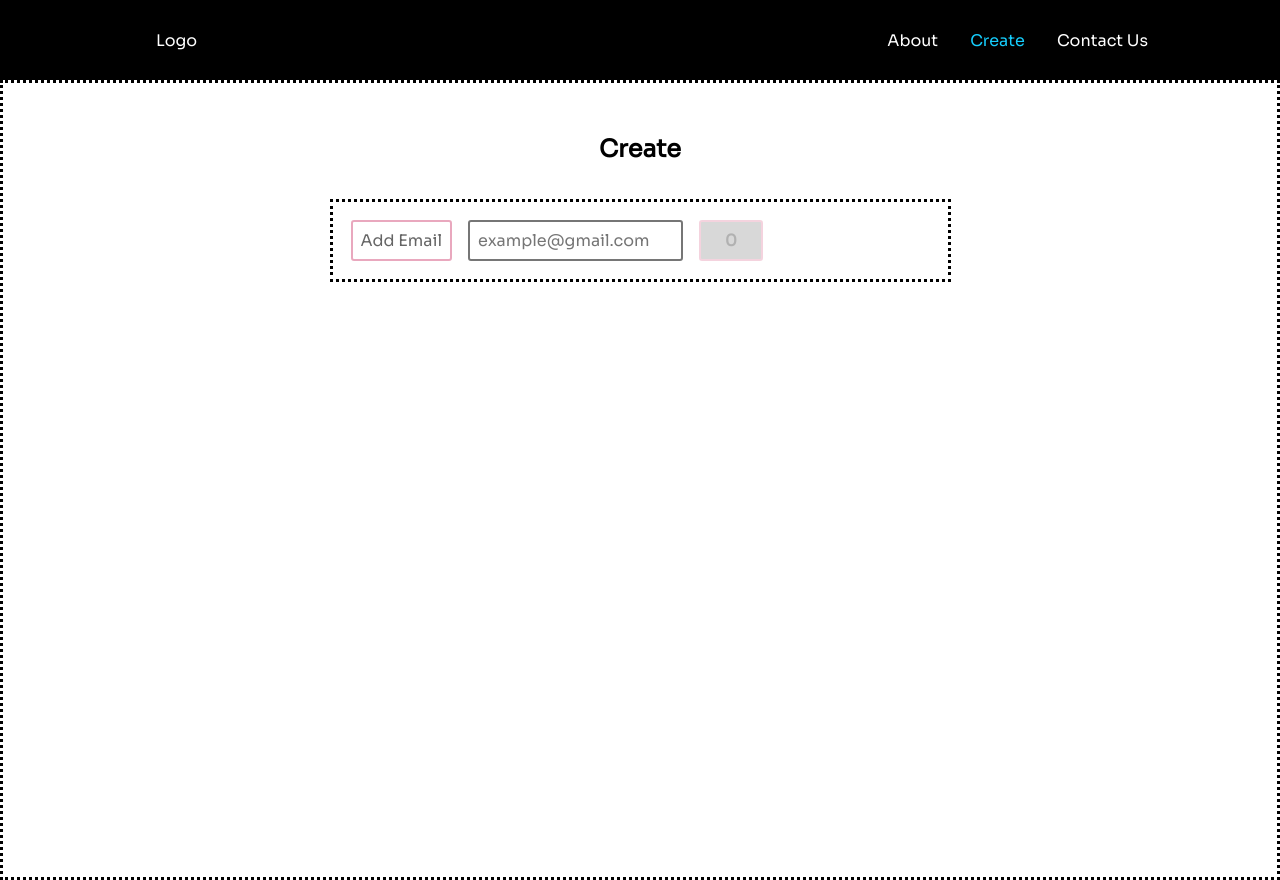
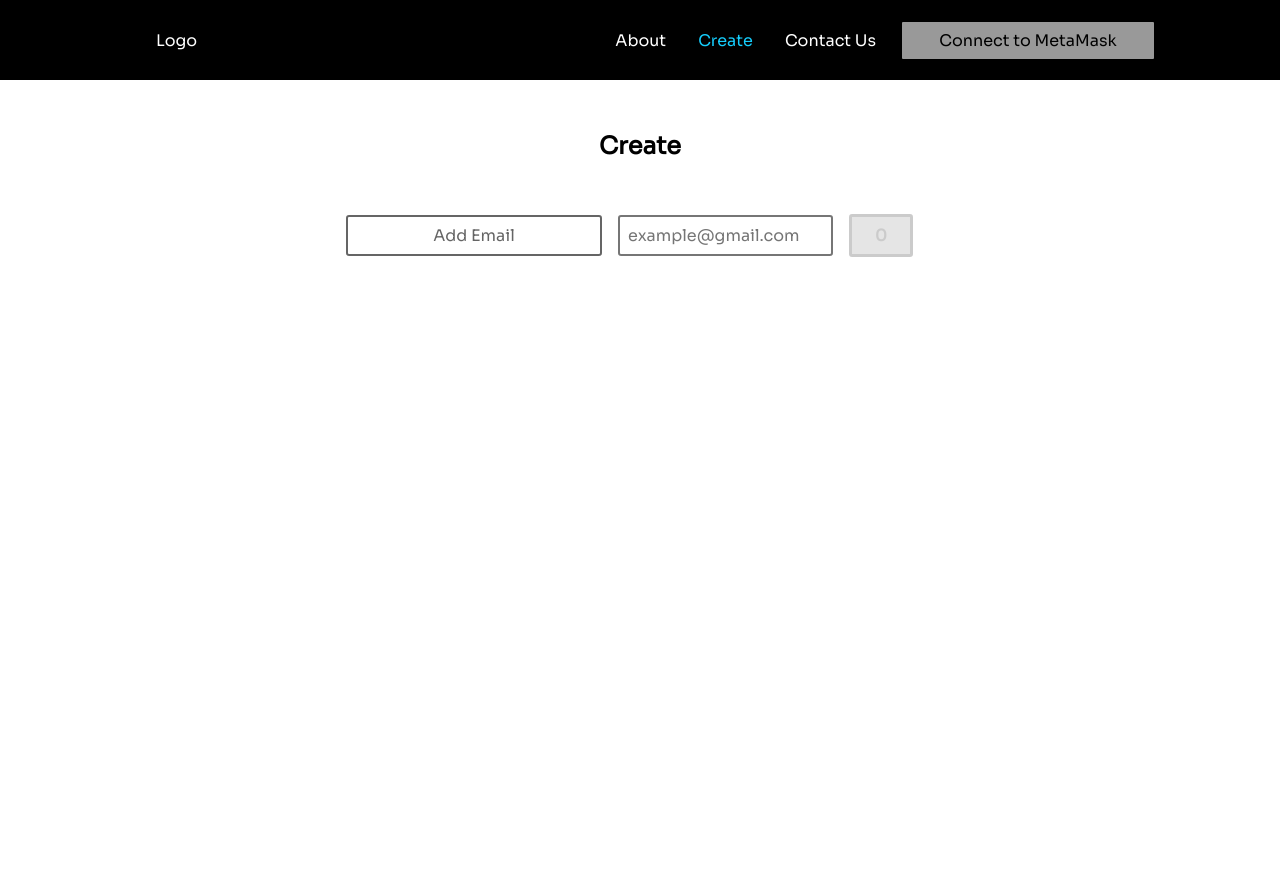
Before and after one commit to alex-straw/zk-broadcasting-app-frontend, a React (Create React App) app: page /create in a window 1280 px wide. After the commit the page ends 800 px from the top, so only its background shows below. Built offline with nearby package versions, Linux system fonts and the light colour scheme.

Commit message:
working metamask button and user context

```diff
--- a/package.json
+++ b/package.json
@@ -6,6 +6,7 @@
     "@testing-library/jest-dom": "^5.16.4",
     "@testing-library/react": "^13.3.0",
     "@testing-library/user-event": "^13.5.0",
+    "ethers": "^5.6.9",
     "react": "^18.2.0",
     "react-dom": "^18.2.0",
     "react-icons": "^4.4.0",
--- a/src/App.js
+++ b/src/App.js
@@ -1,4 +1,4 @@
-import React from 'react';
+import {React, useState} from 'react';
 import './App.css';
 import Navbar from './components/Navbar';
 import { BrowserRouter as Router, Routes, Route } from 'react-router-dom';
@@ -7,9 +7,20 @@ import About from './pages/about';
 import Create from './pages/create';
 import Contact from './pages/contact';
 import SignUp from './pages/signup';
+import { UserContext } from "./helpers/UserContext"
+
 
 function App() {
+
+    // Address of Metamask user
+    const [address, setAddress] = useState();
+    // Signer to enable user to interact with contracts
+    const [signer, setSigner] = useState();
+    // Context containing user address and signer object to be reused across app
+    const userContext = { address, setAddress, signer, setSigner };
+
   return (
+    <UserContext.Provider value={userContext}>
         <Router>
         <Navbar />
         <Routes>
@@ -20,6 +31,7 @@ function App() {
             <Route path='/sign-up' element={<SignUp/>} />
         </Routes>
         </Router>
+    </UserContext.Provider>
   );
 }
 
--- a/src/component-styles/generic-styles.js
+++ b/src/component-styles/generic-styles.js
@@ -14,14 +14,15 @@ export const Button = styled.button`
     font-size: 1em;
     margin: 0.5em;
     padding: 0.5em;
-    border: 2px solid palevioletred;
+    border-style: solid;
     border-radius: 3px;
     background: white;
     opacity: 0.6;
     transition: 0.3s;
+    width: 20vw;
 
     &:hover {
-        background-color: palevioletred;
+        border-style: solid;
         opacity: 1;
     }
 `;
@@ -30,9 +31,9 @@ export const TextBox = styled.h2`
     font-size: 1em;
     margin: 0.5em;
     padding: 0.5em;
-    border: 2px solid palevioletred;
+    border-style: solid;
     border-radius: 3px;
-    opacity: 0.3;
+    opacity: 0.2;
     background: grey;
     display: inline-block;
     width: 5vw;
@@ -44,7 +45,7 @@ export const EmailCard = styled.div`
     font-size: 1em;
     margin: 0.5em;
     padding: 0.5em;
-    border: 2px solid palevioletred;
+    border-style: solid;
     border-radius: 3px;
     background: white;
     display: inline-block;
--- a/src/component-styles/layout-styles.js
+++ b/src/component-styles/layout-styles.js
@@ -3,10 +3,9 @@ import styled from 'styled-components';
 export const Wrapper = styled.section`
     padding: 1em;
     background: white;
-    border: dotted;
     margin: 5;
     width: 100%;
-    height: 100vh;
+    height: 80%;
 `;
 
 export const Title = styled.h1`
@@ -19,5 +18,4 @@ export const CenterComponent = styled.section`
     margin: auto;
     width: 50%;
     padding: 10px;
-    border: dotted;
 `
--- a/src/component-styles/navbar-styles.js
+++ b/src/component-styles/navbar-styles.js
@@ -33,9 +33,23 @@ export const NavMenu = styled.div`
 `;
 
 export const NavBtn = styled.nav`
+  border-radius: 4px;
+  background: #256ce1;
   display: flex;
+  color: #fff;
+  cursor: pointer;
   align-items: center;
-  margin-right: 24px;
+  margin-right: -24px;
+  margin-left: 24px;
+  padding: 10px 22px;
+  height: 2em;
+
+
+  &:hover {
+    transition: all 0.2s ease-in-out;
+    background: #fff;
+    color: #010606;
+  }
 
 `;
 
--- a/src/components/Navbar/index.js
+++ b/src/components/Navbar/index.js
@@ -3,9 +3,11 @@ import {
   Nav,
   NavLink,
   NavMenu,
-  // NavBtn,
-  // NavBtnLink
+  NavBtn,
+  NavBtnLink
 } from '../../component-styles/navbar-styles';
+import MetaMask from './metamask';
+import { Button } from '../../component-styles/generic-styles';
 
 const Navbar = () => {
   return (
@@ -26,15 +28,8 @@ const Navbar = () => {
           <NavLink to='/contact-us'>
             Contact Us
           </NavLink>
-          {/* <NavLink to='/sign-up'>
-            Sign Up
-          </NavLink> */}
-          {/* Second Nav */}
-          {/* <NavBtnLink to='/sign-in'>Sign In</NavBtnLink> */}
+          <MetaMask/>
         </NavMenu>
-        {/* <NavBtn>
-          <NavBtnLink to='/signin'>Sign In</NavBtnLink>
-        </NavBtn> */}
       </Nav>
     </>
   );
--- /dev/null
+++ b/src/components/Navbar/metamask.js
@@ -0,0 +1,41 @@
+import React, { useState, useContext } from "react";
+import { UserContext } from "../../helpers/UserContext"
+import { ethers } from "ethers";
+import { Button } from "../../component-styles/generic-styles";
+
+const MetaMask = () => {
+    const [buttonText, setButtonText] = useState("Connect to MetaMask");
+    const [userBalance, setUserBalance] = useState();
+    const userContext = useContext(UserContext);
+
+    const changeText = (text) => {
+        setButtonText(text);
+    };
+
+    const handleButtonClick = () => {
+        connectWalletHandler();
+        changeText("Connected");
+    };
+
+    const connectWalletHandler = () => {
+        if (window.ethereum) {
+        const provider = new ethers.providers.Web3Provider(window.ethereum);
+        userContext.setSigner(provider.getSigner());
+        window.ethereum
+            .request({ method: "eth_requestAccounts" })
+            .then((result) => {
+            userContext.setAddress(result[0]);
+            });
+        } else {
+        window.alert("Please install MetaMask");
+        }
+    };
+
+    return (
+        <Button onClick={handleButtonClick}>
+            {buttonText}
+        </Button>
+    );
+};
+
+export default MetaMask;
--- /dev/null
+++ b/src/helpers/UserContext.js
@@ -0,0 +1,8 @@
+import React from "react";
+
+const UserContext = React.createContext({
+  address: {},
+  setAddress: () => {},
+});
+
+export { UserContext };
```
Also changed, not shown: src/pages/connect-wallet.js (added, +18 -0 lines), 1 other file (tests, documents, lock files or other folders). Lines whose indentation alone changed are shown as unchanged.
